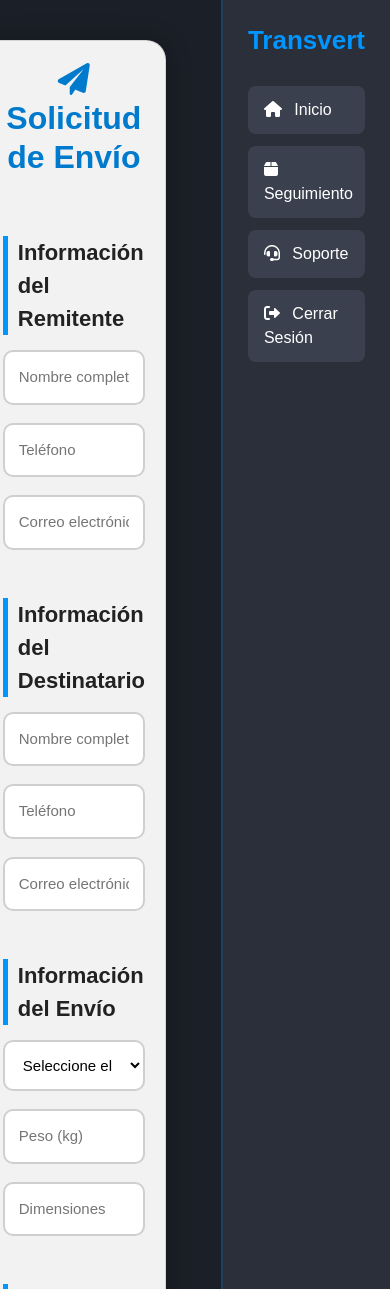
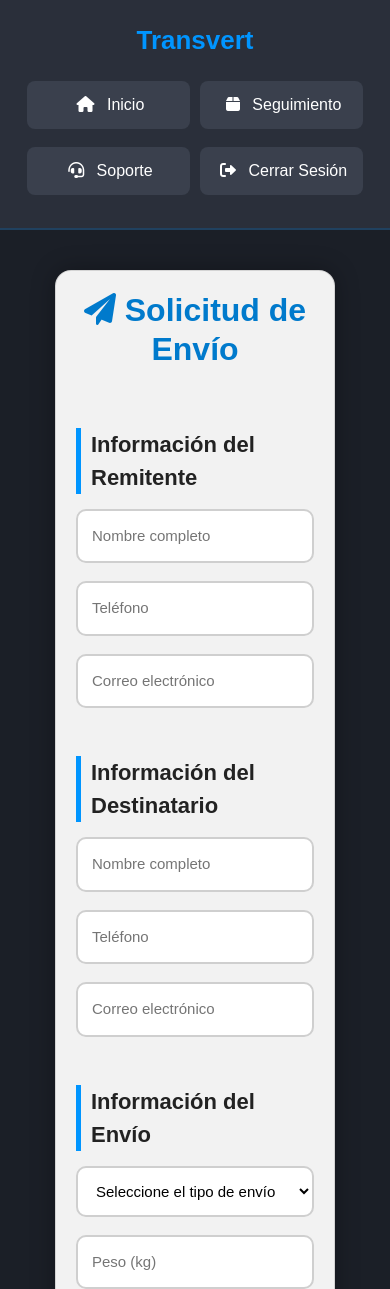
Before and after one commit to davidsn27/Transvert-solutions--main, a Django app: page /crear-envio/ in a window 390 px wide. Shown: the top 1289 px of the page. Run offline with Django 5.2, Linux system fonts and the light colour scheme; a user stored in the database is signed in; parts of the project's set-up code (start-up, migrations or seed data) failed here and were passed over; some libraries are stand-ins or nearby versions.

Commit message:
Implement responsive design for mobile in crear_envio.html
Added responsive styles for mobile layout adjustments.

```diff
--- a/core/templates/crear_envio.html
+++ b/core/templates/crear_envio.html
@@ -180,6 +180,68 @@
         padding: 20px;
     }
     }
+        /* --- Ajustes responsive para móvil --- */
+@media (max-width: 900px) {
+
+    .main-wrapper {
+        flex-direction: column;           /* Sidebar arriba, contenido abajo */
+        min-height: 100vh;
+    }
+
+    .sidebar {
+        width: 100%;
+        height: auto;
+        box-sizing: border-box;
+        border-left: none;
+        border-bottom: 2px solid rgba(0, 122, 204, 0.25);
+        display: flex;
+        flex-wrap: wrap;
+        justify-content: center;
+        gap: 10px;
+    }
+
+    .sidebar h3 {
+        width: 100%;
+        margin-bottom: 15px;
+    }
+
+    .sidebar a {
+        width: 48%;                       /* Dos botones por fila */
+        text-align: center;
+        margin-bottom: 8px;
+    }
+
+    .main-content {
+        padding: 20px;
+    }
+
+    .card {
+        padding: 20px;
+        border-radius: 16px;
+    }
+
+    table th, table td {
+        padding: 10px;
+        font-size: 14px;
+    }
+
+    .tracking-timeline {
+        margin-top: 20px;
+        padding-left: 18px;
+    }
+
+    .tracking-event {
+        padding: 12px 12px 12px 20px;
+        margin-bottom: 15px;
+    }
+
+    .tracking-event::before {
+        left: -25px;
+        top: 18px;
+        width: 12px;
+        height: 12px;
+    }
+}
     </style>
 </head>
 
```
